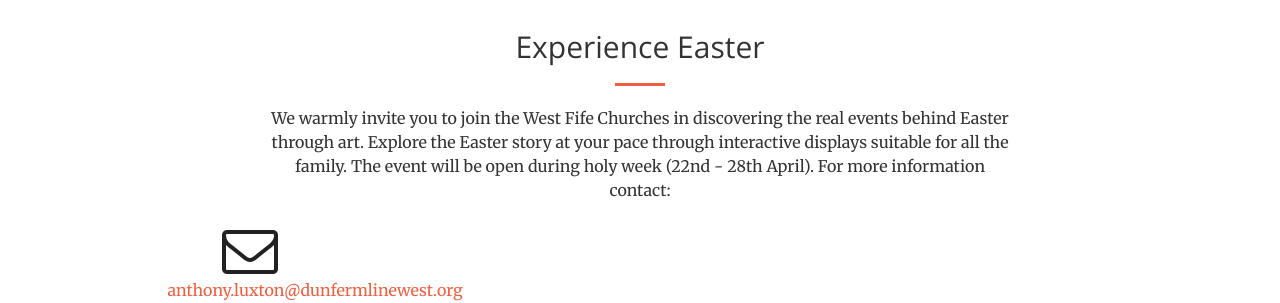
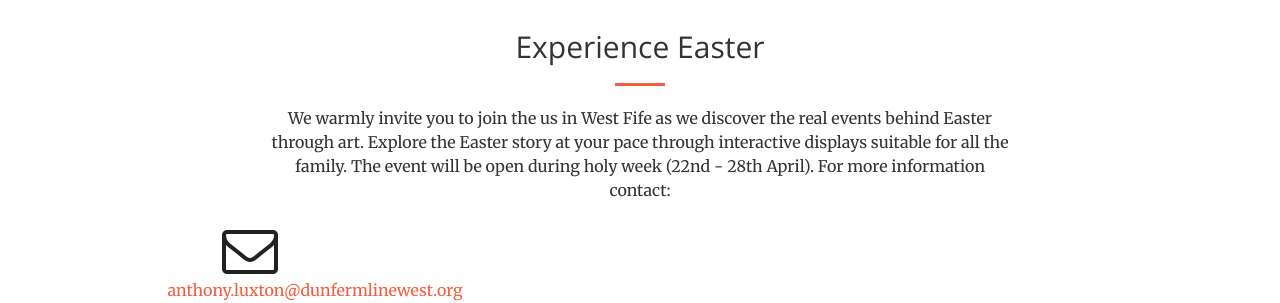
Before and after one commit to dunfermlinewest/experienceeaster, a Jekyll site: the page built from index.md, in a window 1280 px wide. Shown: the part 970-1273 px from the top of the page. Built offline with Jekyll 4.4.1, drawn with Linux system fonts in a browser that asks for light colours.

Commit message:
Updated brief bio

```diff
--- a/_includes/contact.html
+++ b/_includes/contact.html
@@ -4,7 +4,7 @@
             <div class="col-lg-8 col-lg-offset-2 text-center">
                 <h2 class="section-heading">Experience Easter</h2>
                 <hr class="primary">
-                <p>We warmly invite you to join the West Fife Churches in discovering the real events behind Easter through art.
+                <p>We warmly invite you to join the us in West Fife as we discover the real events behind Easter through art.
 Explore the Easter story at your pace through interactive displays suitable for all the family.
 The event will be open during holy week (22nd - 28th April). For more information contact:</p>
             </div>
```
